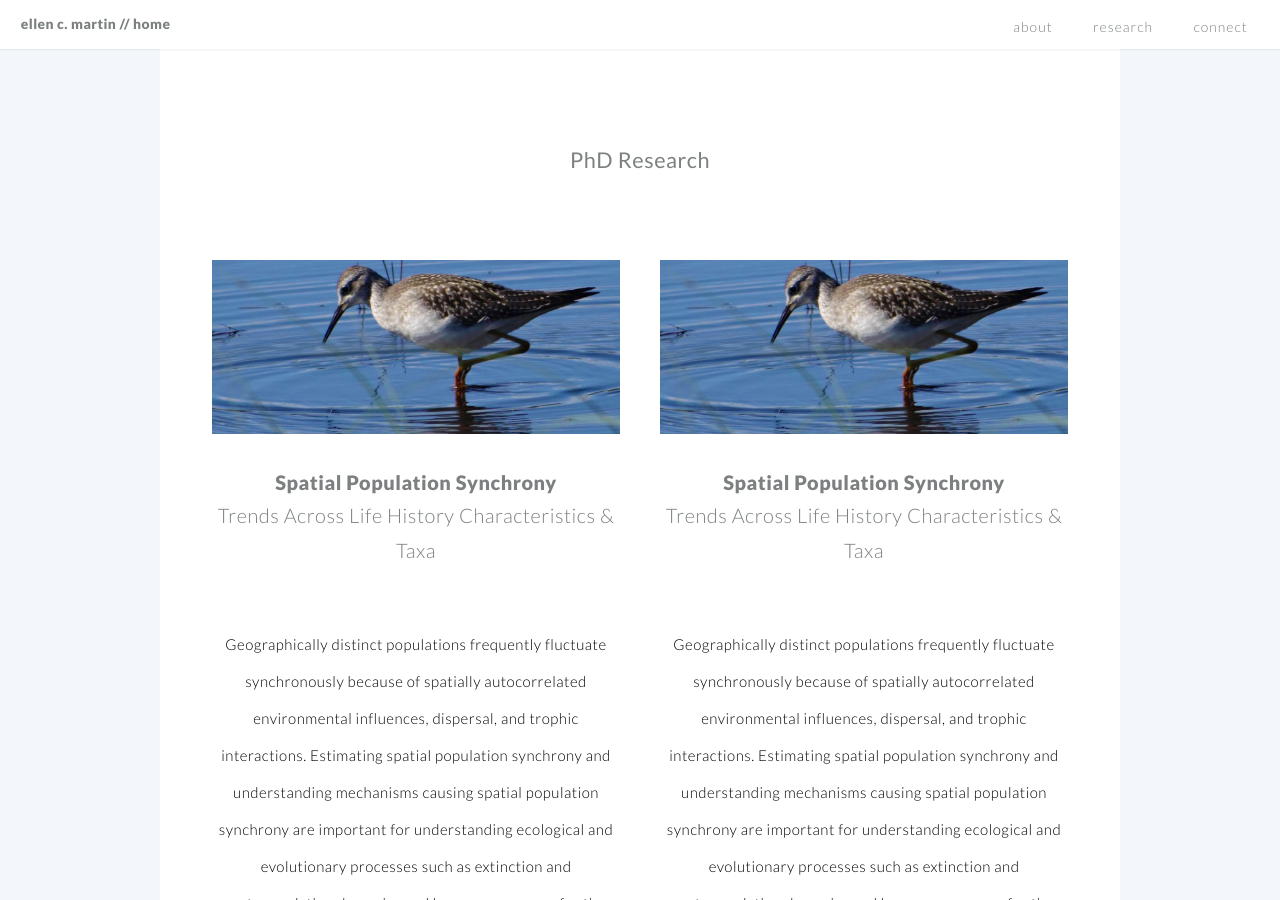
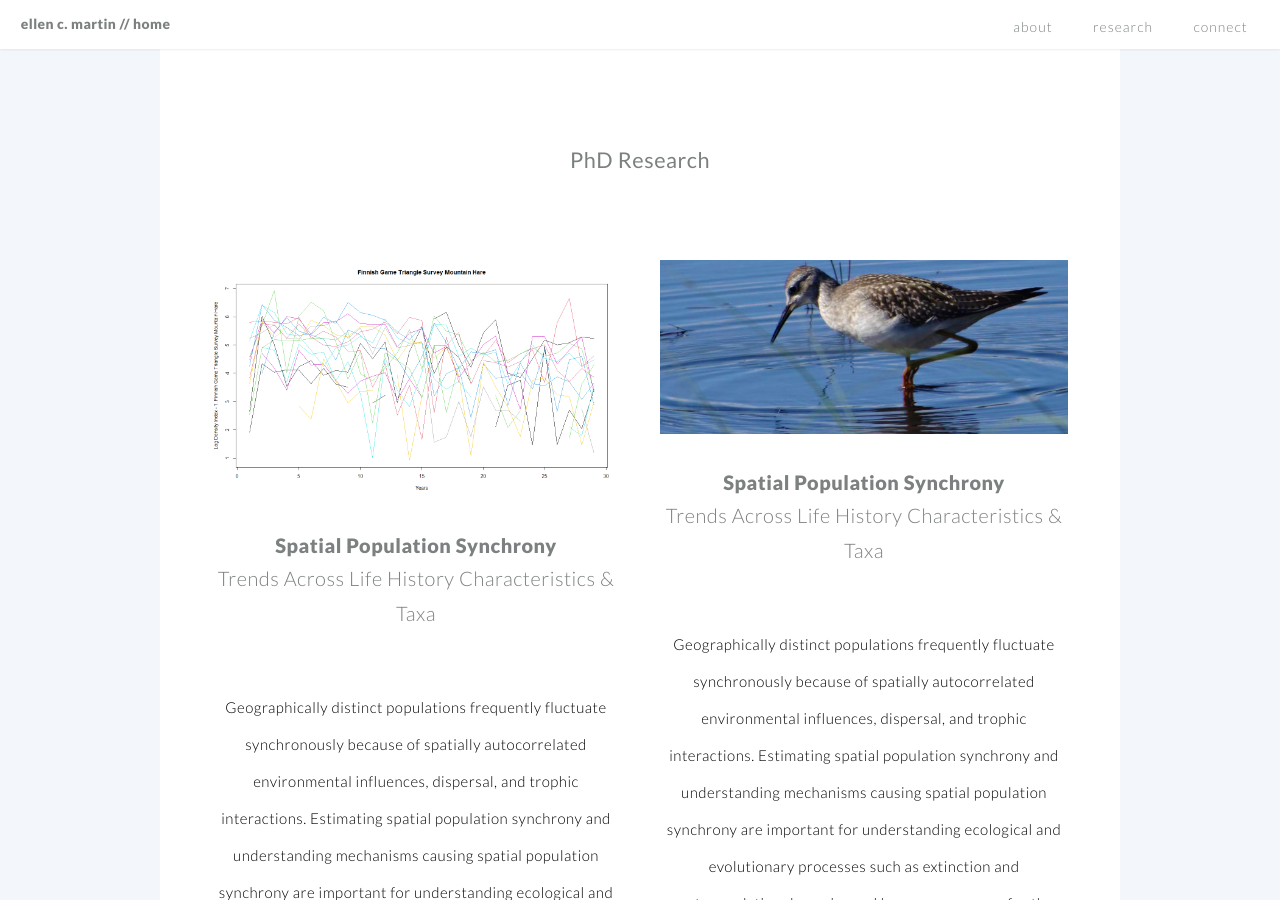
Before and after one commit to EllenCMartin/EllenCMartin.github.io, a Jekyll site: the page built from index.md, in a window 1280 px wide and 900 px high, scrolled down 3038 px. Built offline with Jekyll 4.4.1, drawn with Linux system fonts in a browser that asks for light colours.

Commit message:
Update Research.yml

```diff
--- a/_data/Research.yml
+++ b/_data/Research.yml
@@ -10,7 +10,7 @@ Research:
   - category: PhD Research
     items:
       - item: phd1.html
-        image: /images/shorebird.jpg # optionally, include the file path for an image for each item
+        image: /images/phd1.png # optionally, include the file path for an image for each item
       - item: phd1.html
         image: /images/shorebird.jpg
 
```
